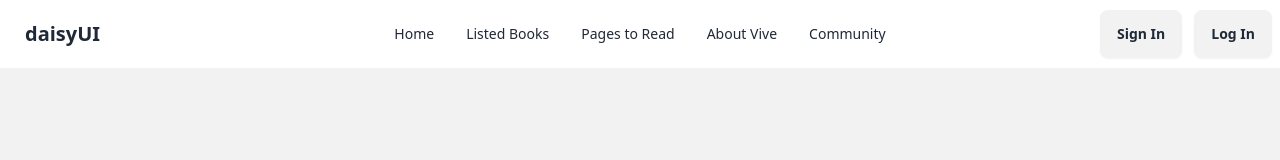
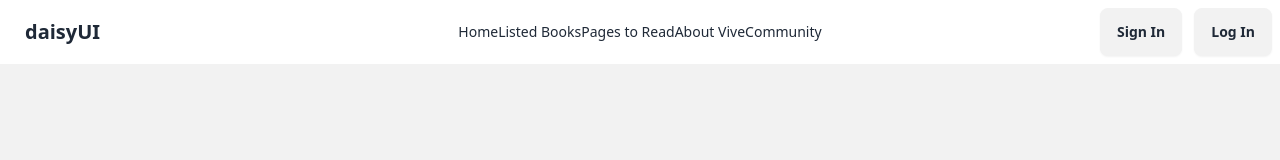
Before and after one commit to Idba1/book-vive, a React (Vite) app: page / in a window 1280 px wide. Shown: the top 160 px of the page. Built offline with nearby package versions, Linux system fonts and the light colour scheme.

Commit message:
create Link tag for nav

```diff
--- a/src/Components/Navbar.jsx
+++ b/src/Components/Navbar.jsx
@@ -1,3 +1,5 @@
+import { Link } from "react-router-dom";
+
 const Navbar = () => {
     return (
         <div>
@@ -23,11 +25,11 @@ const Navbar = () => {
                 </div>
                 <div className="navbar-center hidden lg:flex">
                     <ul className="menu menu-horizontal px-1">
-                        <li><a>Home</a></li>
-                        <li><a>Listed Books</a></li>
-                        <li><a>Pages to Read</a></li>
-                        <li><a>About Vive</a></li>
-                        <li><a>Community</a></li>
+                        <Link to={"/"}>Home</Link>
+                        <Link to={"/listedbooks"}>Listed Books</Link>
+                        <Link to={"/read"}>Pages to Read</Link>
+                        <Link to={"/about"}>About Vive</Link>
+                        <Link to={"/community"}>Community</Link>
                     </ul>
                 </div>
                 <div className="navbar-end gap-1 lg:gap-3">
```
